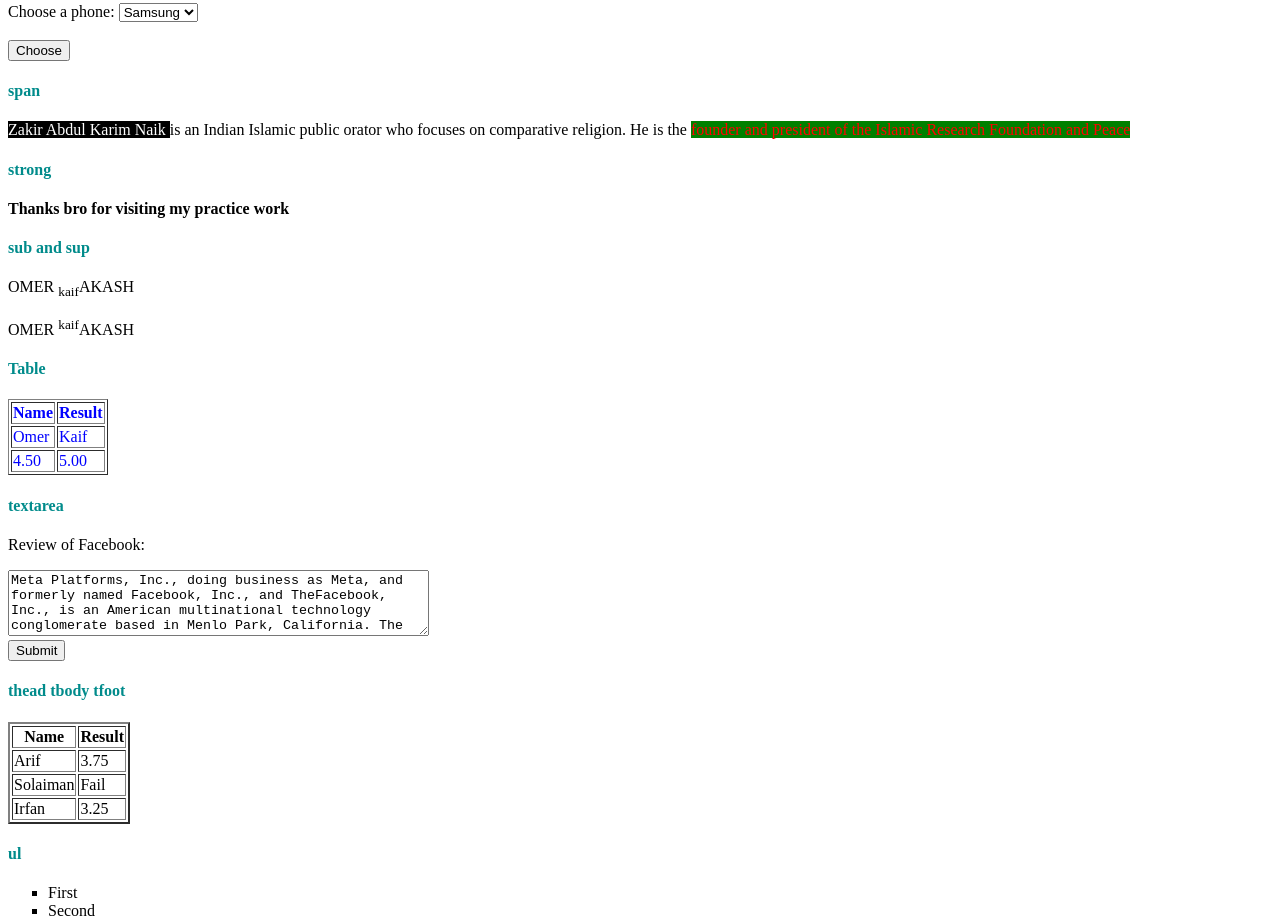
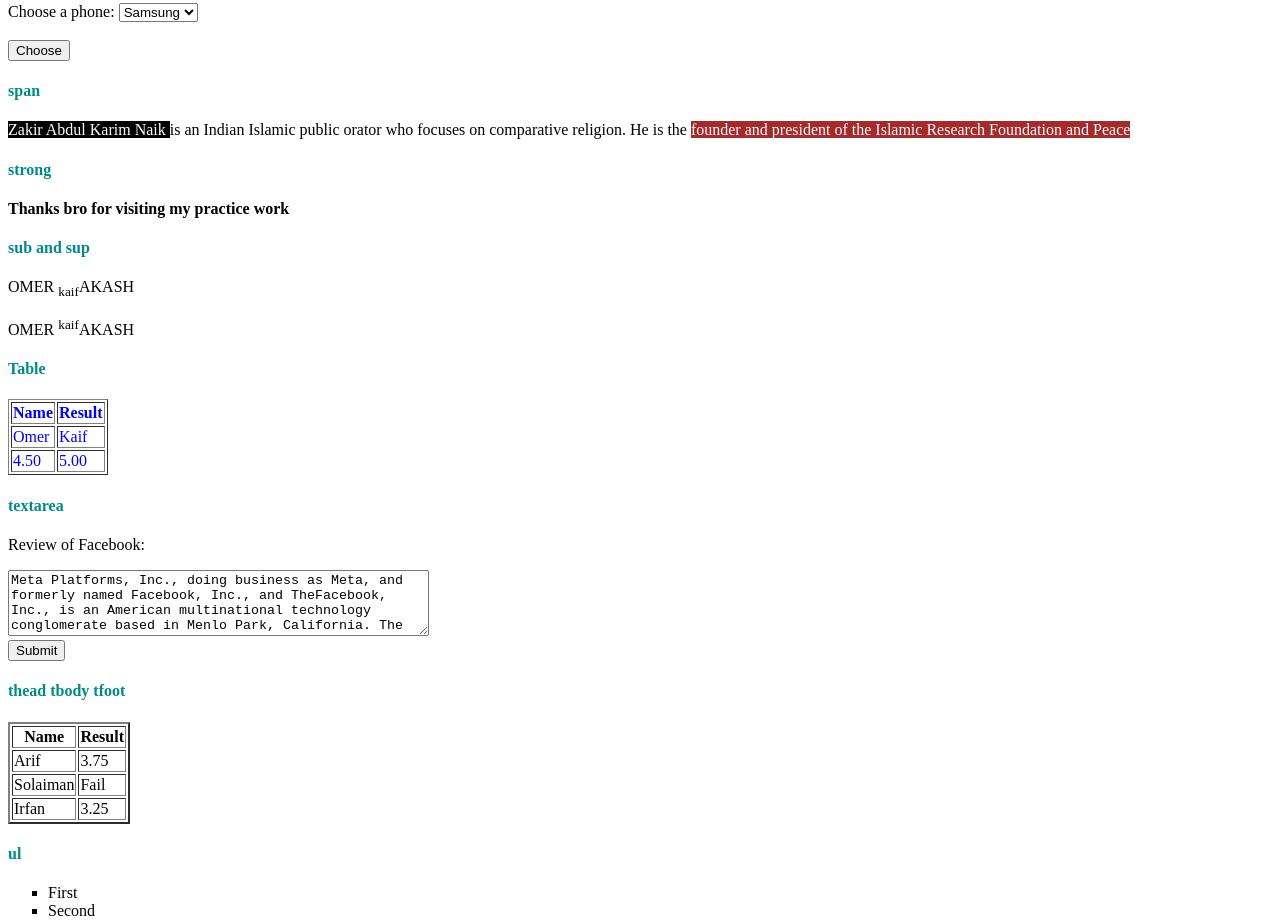
Before and after one commit to omerkaif/practice, a plain HTML site: page index.html in a window 1280 px wide. Shown: the part 2700-3621 px from the top of the page. Drawn offline with Linux system fonts and the light colour scheme.

Commit message:
Update index.html

```diff
--- a/index.html
+++ b/index.html
@@ -126,7 +126,7 @@ AKASH <br>
         <input type="submit" value="Choose">
       </form>
       <h4>span</h4>
-      <p><span style="color: white; background-color: black;">Zakir Abdul Karim Naik </span>is an Indian Islamic public orator who focuses on comparative religion. He is the <span style="color:red; background-color:green;">founder and president of the Islamic Research Foundation and Peace</span></p>
+            <p><span style="color: white; background-color: black;">Zakir Abdul Karim Naik </span>is an Indian Islamic public orator who focuses on comparative religion. He is the <span style="color: aliceblue; background-color: brown;">founder and president of the Islamic Research Foundation and Peace</span></p>
       <h4>strong</h4>
       <p><strong>Thanks bro for visiting my practice work</strong></p>
       <h4>sub and  sup</h4>
```
